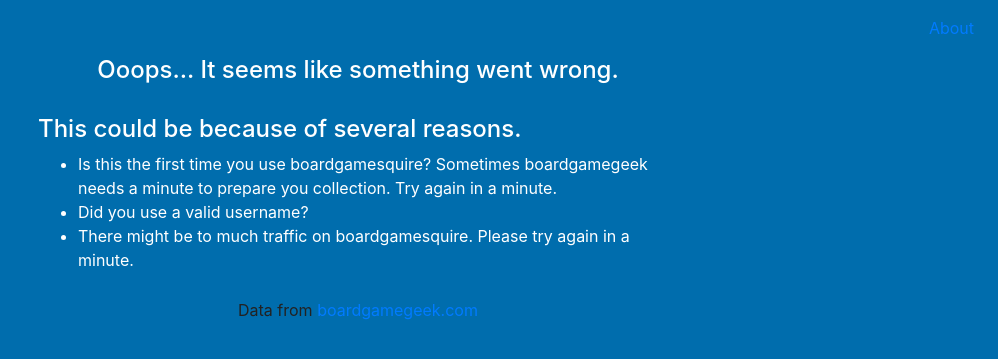
After one commit to victorsowa/boardgame_squire, a Flask app: template boardgames/templates/error_page.html in a window 1280 px wide. The commit adds this page. Shown: the top 359 px of the page, without its empty margins (282-1280 px from the left). Run offline with Flask 2, Linux system fonts and the light colour scheme; the template is opened without the code that fills it, so the values that code supplies are empty; some libraries are stand-ins or nearby versions.

Commit message:
Add error 500 page, also add text to index page

```diff
--- a/boardgames/app.py
+++ b/boardgames/app.py
@@ -34,6 +34,11 @@ def setup_db():
     )
     print(db_file)
     db_session.global_init(db_file)
+
+
+@app.errorhandler(500)
+def server_error(e):
+    return flask.render_template("error_page.html")
 
 
 @app.route("/", methods=["GET"])
--- a/boardgames/static/css/site.css
+++ b/boardgames/static/css/site.css
@@ -36,6 +36,14 @@ body {
     padding: 0px;
     float: left;
     text-align: center;
+}
+
+.error-text {
+    text-align: left;
+}
+
+.index-page-text {
+    margin-bottom: 20px;
 }
 
 .game-container {
--- /dev/null
+++ b/boardgames/templates/error_page.html
@@ -0,0 +1,25 @@
+{% extends "shared/_layout.html" %}
+{% block main_content %}
+    <div class="hero">
+        <div class="hero-inner">
+            <h1>
+                Ooops... It seems like something went wrong.
+            </h1>
+            <div class="error-text">
+                <h4>This could be because of several reasons.</h2>
+                <ul class=error-list>
+                    <li>
+                        Is this the first time you use boardgamesquire? Sometimes boardgamegeek needs a minute to prepare you collection. Try again in a minute.
+                    </li>
+                    <li>
+                        Did you use a valid username?
+                    </li>
+                    <li>
+                        There might be to much traffic on boardgamesquire. Please try again in a minute.
+                    </li>
+                </ul>
+            </div>
+        </div>
+    </div>
+
+{% endblock %}
--- a/boardgames/templates/index.html
+++ b/boardgames/templates/index.html
@@ -3,6 +3,10 @@
     <div class="hero">
         <div class="hero-inner">
             <h1> Boardgame collection </h1>
+            <div class="index-page-text">
+                Please enter your boardgamegeek username and hit enter.
+                Games that are in your users collection with status own will be collected and displayed.
+            </div>
             <form id=submit-button action="/" method="POST">
                 <input class="center" type="username" name="username" placeholder="Boardgamegeek username" required>
                 <input name=submit-button class="center" type="submit" value="Get Collection" onclick=" this.form.submit(); this.disabled=true;">
```
